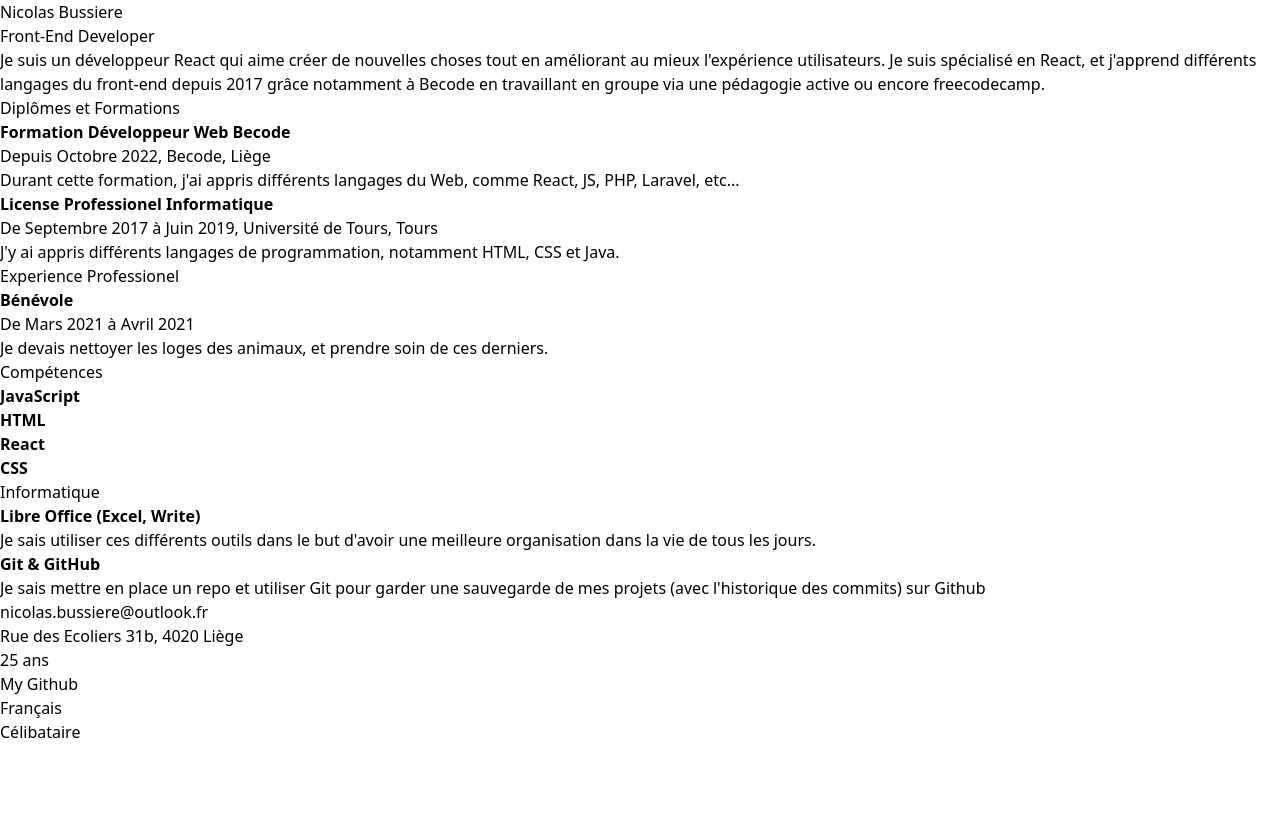
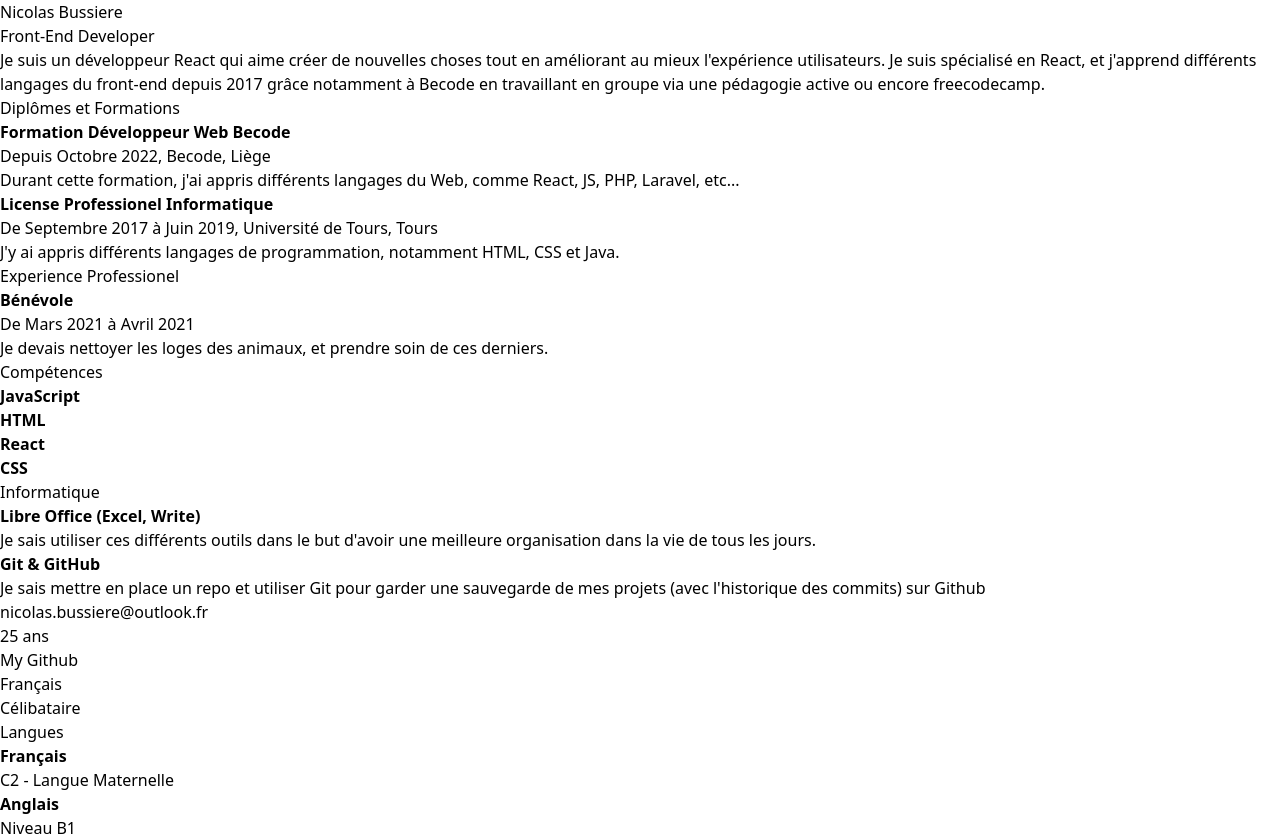
Before and after one commit to Sephiryah/my-cv, a React (Vite) app: page / in a window 1280 px wide. Before the commit the page ends 800 px from the top, so only its background shows below. Built offline with nearby package versions, Linux system fonts and the light colour scheme.

Commit message:
Add Language Component

```diff
--- a/src/component/AdditionalInfo.tsx
+++ b/src/component/AdditionalInfo.tsx
@@ -1,9 +1,10 @@
-import { Coordinate } from "./"
+import { Coordinate, Language } from "./"
 
 const AdditionalInfo = () => {
     return (
         <div>
             <Coordinate />
+            <Language />
         </div>
     )
 }
--- a/src/component/Coordinate.tsx
+++ b/src/component/Coordinate.tsx
@@ -3,7 +3,6 @@ const Coordinate = () => {
         <div>
             <ul>
                 <li>nicolas.bussiere@outlook.fr</li>
-                <li>Rue des Ecoliers 31b, 4020 Liège</li>
                 <li>25 ans</li>
                 <li><a href="https://github.com/Sephyriah">My Github</a></li>
                 <li>Français</li>
--- /dev/null
+++ b/src/component/Language.tsx
@@ -0,0 +1,13 @@
+const Language = () => {
+    return (
+        <div>
+            <h3>Langues</h3>
+            <p><strong>Français</strong></p>
+            <p>C2 - Langue Maternelle</p>
+            <p><strong>Anglais</strong></p>
+            <p>Niveau B1</p>
+        </div>
+    )
+}
+
+export default Language;
--- a/src/component/index.ts
+++ b/src/component/index.ts
@@ -5,6 +5,7 @@ export { default as Skills } from "./Skills";
 export { default as Informatique } from "./Informatique";
 
 export { default as Coordinate } from "./Coordinate";
+export { default as Language } from "./Language";
 
 export { default as MainContent } from "./MainContent";
 export { default as AdditionalInfo } from "./AdditionalInfo";
```
